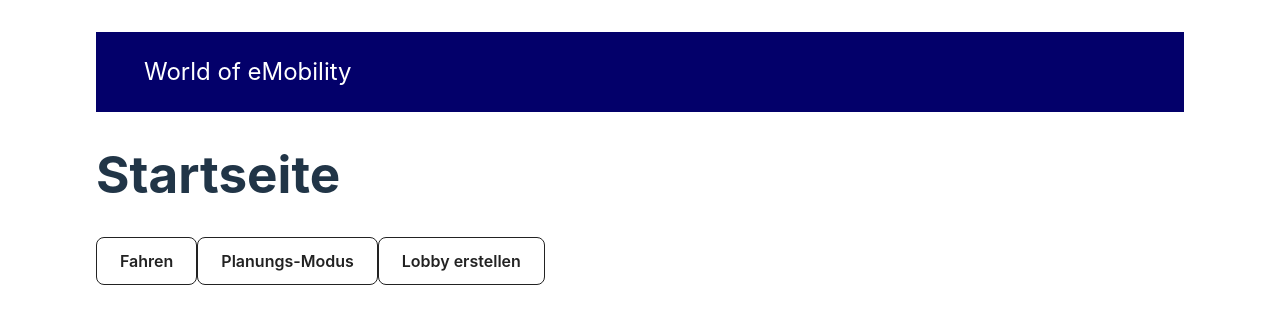
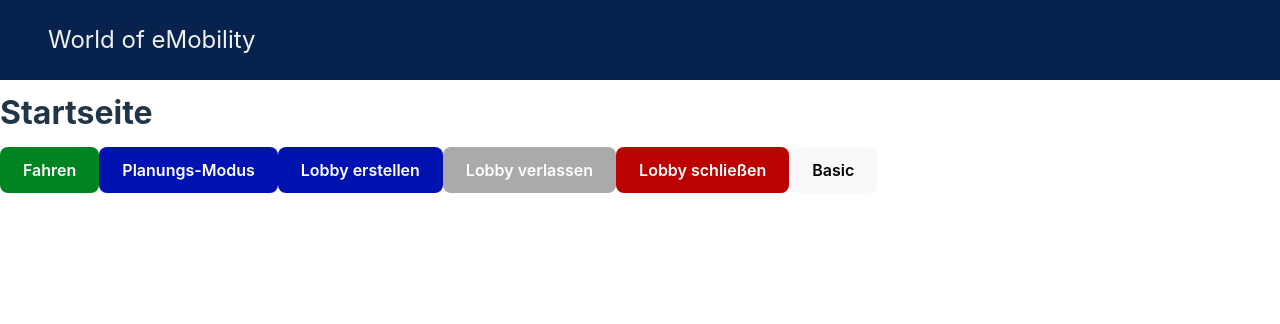
Before and after one commit to yannickMessinger/SoftwareTechnikProjekt_frontend, a Vue app: page / in a window 1280 px wide. Shown: the top 324 px of the page. Built offline with nearby package versions, Linux system fonts and the light colour scheme.

Commit message:
Adds Button Types and basic views + styling

```diff
--- a/src/App.vue
+++ b/src/App.vue
@@ -8,4 +8,63 @@
 </template>
 
 <style>
+:root{
+    --woe-blue-10: #f2f7fe;
+    --woe-blue-20: #e3eeff;
+    --woe-blue-30: #64a2ff;
+    --woe-blue-50: #0b8aff;
+    --woe-blue-60: #005ff8;
+    --woe-blue-80: #07224c;
+    --woe-blue-90: #081b39;
+    --woe-black: #0a0a09;
+    --woe-gray-100: #141414;
+    --woe-gray-95: #1a1a1a;
+    --woe-gray-90: #262626;
+    --woe-gray-80: #383838;
+    --woe-gray-70: #707070;
+    --woe-gray-60: #9f9f9f;
+    --woe-gray-50: #b8b8b8;
+    --woe-gray-40: #ccc;
+    --woe-gray-30: #e8e8e8;
+    --woe-gray-20: #f0f0f0;
+    --woe-gray-10: #f6f6f6;
+    --woe-gray-05: #fafafa;
+    --woe-white: #fff;
+    --woe-white-almost: #f0f0f0;
+    --woe-green-10: #edf6f1;
+    --woe-green-20: #dceee3;
+    --woe-green-30: #63ffa1;
+    --woe-green-50: #00d36e;
+    --woe-green-60: #04ac51;
+    --woe-green-80: #09381f;
+    --woe-green-90: #0b2918;
+    --woe-red-10: #fef2f2;
+    --woe-red-20: #fde6e6;
+    --woe-red-30: #ff5e5e;
+    --woe-red-50: #f52626;
+    --woe-red-60: #eb0000;
+    --woe-red-80: #400807;
+    --woe-red-90: #2e0808;
+    --woe-yellow-10: #fffadd;
+    --woe-yellow-20: #ffefb7;
+    --woe-yellow-30: #ffed72;
+    --woe-yellow-50: #ffdf00;
+    --woe-yellow-60: #fc0;
+    --woe-yellow-80: #4f340d;
+    --woe-yellow-90: #2f1a07;
+    --woe-orange-10: #fef7f2;
+    --woe-orange-20: #fce0cc;
+    --woe-orange-30: #ffb47d;
+    --woe-orange-50: #ff8831;
+    --woe-orange-60: #f06500;
+    --woe-orange-80: #802800;
+    --woe-orange-90: #461600;
+    --woe-violet-10: #f5f2ff;
+    --woe-violet-20: #d9ccfe;
+    --woe-violet-30: #946fff;
+    --woe-violet-50: #6f00fa;
+    --woe-violet-60: #4500a4;
+    --woe-violet-80: #29005a;
+    --woe-violet-90: #1a0033;
+}
 </style>
--- a/src/components/Buttons/PrimButton.vue
+++ b/src/components/Buttons/BasicButton.vue
@@ -9,7 +9,7 @@
         display: {
             type: String,
             required: false,
-            default: "Primary Button"
+            default: "Button"
         },
         btn_click: {
             type: Function,
@@ -18,51 +18,29 @@
     })
 </script>
 
-<style>
+<style scoped>
     .button {
-        background-color: #FFFFFF;
-        border: 1px solid #222222;
+        border: 0px solid #222222;
         border-radius: 8px;
         box-sizing: border-box;
-        color: #222222;
+        color: black;
         cursor: pointer;
         display: inline-block;
         font-family: Circular,-apple-system,BlinkMacSystemFont,Roboto,"Helvetica Neue",sans-serif;
         font-size: 16px;
         font-weight: 600;
         line-height: 20px;
-        margin: 0;
-        outline: none;
         padding: 13px 23px;
         position: relative;
         text-align: center;
-        text-decoration: none;
         touch-action: manipulation;
         transition: box-shadow .2s,-ms-transform .1s,-webkit-transform .1s,transform .1s;
-        user-select: none;
-        -webkit-user-select: none;
         width: auto;
     }
 
-    .button:focus-visible {
-        box-shadow: #222222 0 0 0 2px, rgba(255, 255, 255, 0.8) 0 0 0 4px;
-        transition: box-shadow .2s;
-    }
-
     .button:active {
-        background: #F6F9FE;
         border-color: #000000;
         transform: scale(.96);
     }
 
-    .button:disabled {
-        border-color: #DDDDDD;
-        color: #DDDDDD;
-        cursor: not-allowed;
-        opacity: 1;
-    }
-    .button:hover {
-        background: #F6F9FE;
-    }
-
 </style>
--- a/src/components/Header.vue
+++ b/src/components/Header.vue
@@ -1,13 +1,13 @@
 <template>
     <div class="header">
         <span>{{text}}</span>
-        <PrimButton v-if=displayHomebutton id="home" display="" :btn_click="() => {router.push('/')}"></PrimButton>
+        <BasicButton v-if=displayHomebutton id="home" display="" :btn_click="() => {router.push('/')}"/>
     </div>
 </template>
 
 <script setup lang="ts">
-    import PrimButton from '../components/Buttons/PrimButton.vue';
     import router from '../router/router';
+    import BasicButton from './Buttons/BasicButton.vue';
 
     const props = defineProps({
         text: {
@@ -26,14 +26,14 @@
 <style>
     .header {
         display: flex;
-        background-color: #03006A;
+        background-color: var(--woe-blue-80);
         justify-content: space-between;
         align-items: center;
         height: 5em;
 
     }
     span{
-        color: white;
+        color: var(--woe-white-almost);
         font-size: 1.5em;
         margin: 2em;
     }
@@ -42,7 +42,7 @@
         border-radius: 50%;
         width: 4em;
         height: 4em;
-        background-color: white;
+        background-color: var(--woe-white-almost);
         background-size: cover;
         background-position: center;
         background-image: url("../assets/Icons/Home.svg");
--- /dev/null
+++ b/src/components/UI/Box.vue
@@ -0,0 +1,95 @@
+<template>
+    <div class="container">
+        <div class="content">
+            <div class="headline">
+                <h2>Login</h2>
+            </div>
+            <div class="content-form">
+                <label>Benutzer</label>
+                <input v-model="username" type="text" placeholder="Username" required />
+                <label>Passwort</label>
+                <input v-model="password" type="password" placeholder="Passwort" required />
+                <label v-if="registrationMode">Passwort erneut eingeben</label>
+                <input v-if="registrationMode" v-model="passwordRepeat" type="password" placeholder="Passwort" required />
+                <hr>
+                <BasicButton class="sec btn blue" :display="registrationMode ? 'Registrieren' : 'Login'" :btn_click="sendUsername"/>
+                <BasicButton class="ter btn grey" :display="registrationMode ? 'Zurück zum Login' : 'Registrieren'" :btn_click="registration"/>
+            </div>
+        </div>
+    </div>
+</template>
+
+<script setup lang="ts">
+    import { ref } from "vue";
+    import useUser from "../../service/UserStore";
+    import router from "../../router/router"
+    import BasicButton from '../Buttons/BasicButton.vue';
+
+    let username = ref("")
+    let password = ref("")
+    let passwordRepeat = ref("")
+    let registrationMode = ref(false)
+    const { name, setName } = useUser();
+
+    function sendUsername() {
+        setName(username.value);
+        // Methode, wenn auf Button geklickt wird hier hin...
+        router.push('/');
+    }
+    function registration() {
+        registrationMode.value = !registrationMode.value
+    }
+</script>
+
+<style scoped>
+    *{
+        box-sizing: border-box;
+
+    }
+
+    .container{
+        display: flex;
+        flex-direction: column;
+        justify-content: center;
+        align-items: center;
+        width: 100%;
+
+    }
+
+    .content{
+        margin-top: 50px;
+        padding: 24px;
+        width: 500px;
+        background-color: var(--woe-gray-30);
+        border-radius: 8px;
+    }
+
+    .headline{
+        display: flex;
+        justify-content: center;
+        align-items: center;
+        margin-bottom: 32px;
+        position: relative;
+    }
+
+    .content-form{
+        display: flex;
+        flex-direction: column;
+        align-content: space-between;
+        gap: 10px;
+    }
+
+    input{
+        width: auto;
+        height: 40px;
+        padding: 8px 12px;
+        border: 1px solid var(--woe-gray-40);
+        border-radius: 5px;
+    }
+
+    hr {
+        height: 1px;
+        width: 100%;
+        margin: 20px 0;
+    }
+</style>
--- a/src/style.css
+++ b/src/style.css
@@ -1,4 +1,13 @@
 :root {
+  --primary: #008422;
+  --primary-hover: #016f1c;
+  --secondary: #0012af;
+  --secondary-hover: #000a60;
+  --tertiary: #AAAAAA;
+  --teriary-hover: #969696;
+  --cancle: #BB0200;
+  --cancle-hover: #a00300;
+
   font-family: Inter, Avenir, Helvetica, Arial, sans-serif;
   font-size: 16px;
   line-height: 24px;
@@ -8,20 +17,47 @@
   color: rgba(255, 255, 255, 0.87);
   background-color: #242424;
 
-  font-synthesis: none;
+
   text-rendering: optimizeLegibility;
   -webkit-font-smoothing: antialiased;
   -moz-osx-font-smoothing: grayscale;
   -webkit-text-size-adjust: 100%;
 }
 
-a {
-  font-weight: 500;
-  color: #646cff;
-  text-decoration: inherit;
+.prim.btn.green {
+  background-color: var(--primary);
+  color: white;
 }
-a:hover {
-  color: #535bf2;
+
+.prim.btn.green:hover {
+  background: var(--primary-hover);
+}
+
+.sec.btn.blue {
+  background-color: var(--secondary);
+  color: white;
+}
+
+.sec.btn.blue:hover {
+  background: var(--secondary-hover);
+}
+
+.ter.btn.grey {
+  background-color: var(--tertiary);
+  color: white;
+}
+
+.ter.btn.grey:hover {
+  background: var(--teriary-hover);
+}
+
+.cncl.btn.red {
+  background-color: var(--cancle);
+  color: white;
+}
+
+.cncl.btn.red:hover {
+  background: var(--cancle-hover);
 }
 
 body {
@@ -30,41 +66,6 @@ body {
   /*place-items: center;*/
   min-width: 320px;
   min-height: 100vh;
-}
-
-h1 {
-  font-size: 3.2em;
-  line-height: 1.1;
-}
-
-button {
-  border-radius: 8px;
-  border: 1px solid transparent;
-  padding: 0.6em 1.2em;
-  font-size: 1em;
-  font-weight: 500;
-  font-family: inherit;
-  background-color: #1a1a1a;
-  cursor: pointer;
-  transition: border-color 0.25s;
-}
-button:hover {
-  border-color: #646cff;
-}
-button:focus,
-button:focus-visible {
-  outline: 4px auto -webkit-focus-ring-color;
-}
-
-.card {
-  padding: 2em;
-}
-
-#app {
-  max-width: 85vw;
-  margin: 0 auto;
-  padding: 2rem;
-  /*text-align: center;**/
 }
 
 @media (prefers-color-scheme: light) {
--- a/src/views/CreateLobbyView.vue
+++ b/src/views/CreateLobbyView.vue
@@ -1,13 +1,19 @@
 <template>
     <Header text="World of eMobility" :displayHomebutton="true"></Header>
     <h1>Create Lobby</h1>
+    <BasicButton class="sec btn blue" display="Lobby erstellen" :btn_click="createLobby"/>
+    <BasicButton class="ter btn grey" display="Abbrechen" :btn_click="() => {router.push('/')}"/>
 </template>
 
 <script setup lang="ts">
-import PrimButton from '../components/Buttons/PrimButton.vue';
+import BasicButton from '../components/Buttons/BasicButton.vue';
 import Header from '../components/Header.vue'
 import router from '../router/router';
 
+function createLobby() {
+    //Lobby ertellen hier hin
+    router.push('/')
+}
 </script>
 
 <style>
--- a/src/views/EditorView.vue
+++ b/src/views/EditorView.vue
@@ -21,7 +21,6 @@
 
 <script setup lang="ts">
     import { computed,ref } from 'vue'
-    import PrimButton from '../components/Buttons/PrimButton.vue'
     import router from '../router/router'
     import ListToolsComponent from '../components/streetplaner/ListToolsComponent.vue'
     import ListBlocksComponent from '../components/streetplaner/ListBlocksComponent.vue'
@@ -32,9 +31,6 @@
 </script>
 
 <style>
-    .title{
-        color:black;
-    }
     .flex {
         display: flex;
         max-height: 75vh;
--- a/src/views/HomepageView.vue
+++ b/src/views/HomepageView.vue
@@ -1,14 +1,20 @@
 <template>
   <Header text="World of eMobility" :displayHomebutton="false"></Header>
   <h1>Startseite</h1>
-  <PrimButton display="Fahren" :btn_click="() => {router.push({name: 'Game', params: {gameId: gameId}})}"></PrimButton>
-  <PrimButton display="Planungs-Modus" :btn_click="() => {router.push({name: 'Edit', params: {gameId: gameId}})}"></PrimButton>
-  <PrimButton display="Lobby erstellen" :btn_click="() => {router.push('/create')}"></PrimButton>
+  <BasicButton class="prim btn green" display="Fahren" :btn_click="() => {router.push({name: 'Game', params: {gameId: gameId}})}"/>
+  <BasicButton class="sec btn blue" display="Planungs-Modus" :btn_click="() => {router.push({name: 'Edit', params: {gameId: gameId}})}"/>
+  <BasicButton class="sec btn blue" display="Lobby erstellen" :btn_click="() => {router.push('/create')}"/>
+  <BasicButton class="ter btn grey" display="Lobby verlassen"/>
+  <BasicButton class="cncl btn red" display="Lobby schließen"/>
+  <BasicButton display="Basic"/>
+
+
+
 </template>
 
 <script setup lang="ts">
   import { ref } from 'vue';
-  import PrimButton from '../components/Buttons/PrimButton.vue';
+  import BasicButton from '../components/Buttons/BasicButton.vue';
   import Header from '../components/Header.vue'
   import router from '../router/router';
 
--- a/src/views/LoginView.vue
+++ b/src/views/LoginView.vue
@@ -1,46 +1,17 @@
 <script setup lang="ts">
-import { ref } from "vue";
-import useUser from "../service/UserStore";
-import router from "../router/router"
-import PrimButton from "../components/Buttons/PrimButton.vue";
+import Box from "../components/UI/Box.vue";
 import Header from '../components/Header.vue'
 
-let username = ref("")
-let password = ref("")
-const { name, setName } = useUser();
 
-function sendUsername() {
-  setName(username.value);
-  // Methode, wenn auf Button geklickt wird hier hin...
-  router.push('/');
-}
 </script>
 
 
 <template>
   <Header text="World of eMobility" :displayHomebutton="false"></Header>
-  <h1>Login</h1>
-  <label>Benutzer</label>
-  <input v-model="username" type="text" required />
-  <label>Passwort</label>
-  <input v-model="password" type="text" required />
-  <br>
-  <PrimButton display="Anmelden" :btn_click="sendUsername"></PrimButton>
-  <PrimButton display="Registrieren" :btn_click="() => {}"></PrimButton>
-
+  <Box/>
 </template>
 
 
 <style scoped>
-label {
-  display: block;
-  margin: 20px 0 10px;
-}
 
-input {
-  font-size: 25px;
-  border: 1px double #777;
-  border-radius: 4px;
-  padding: 10px;
-}
 </style>
```
